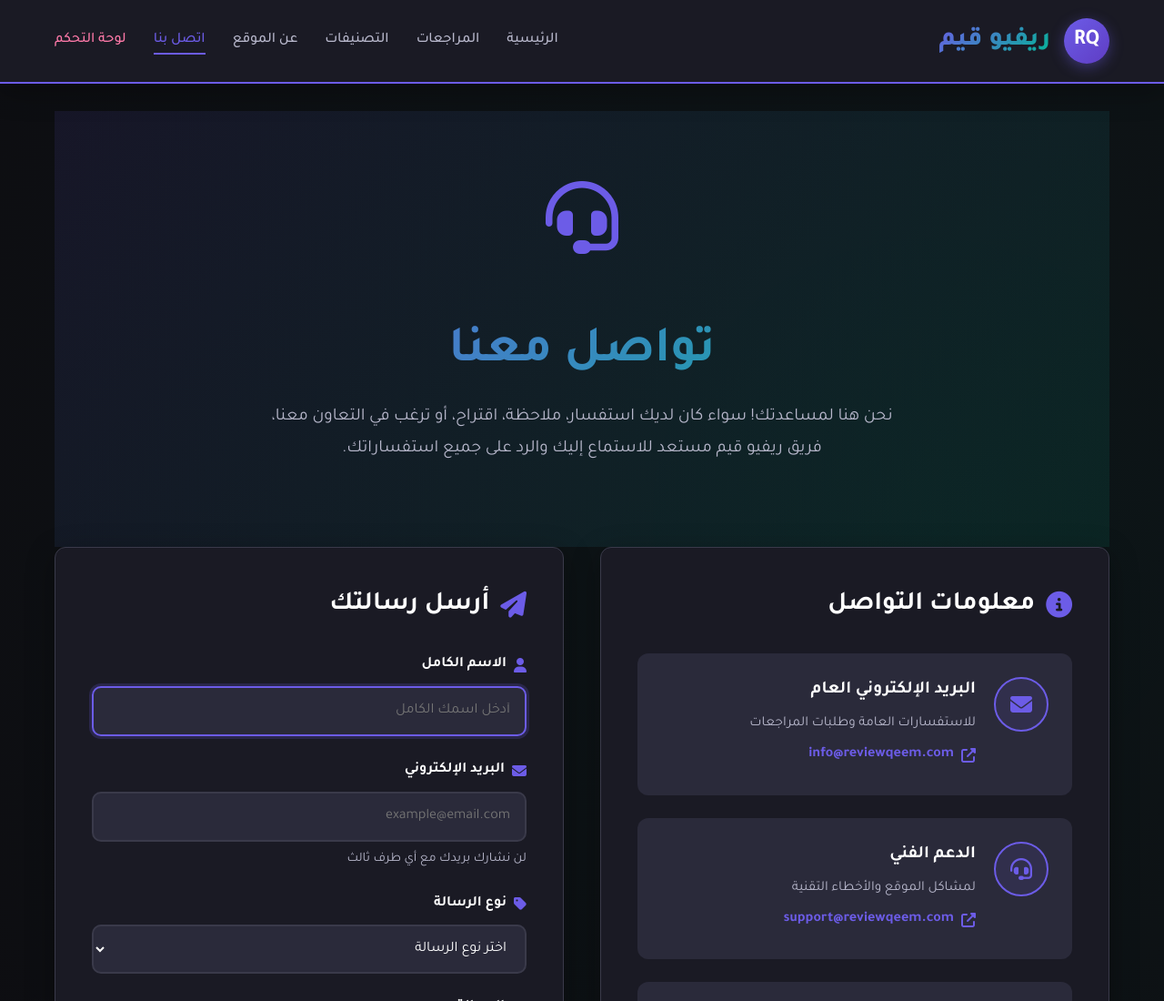
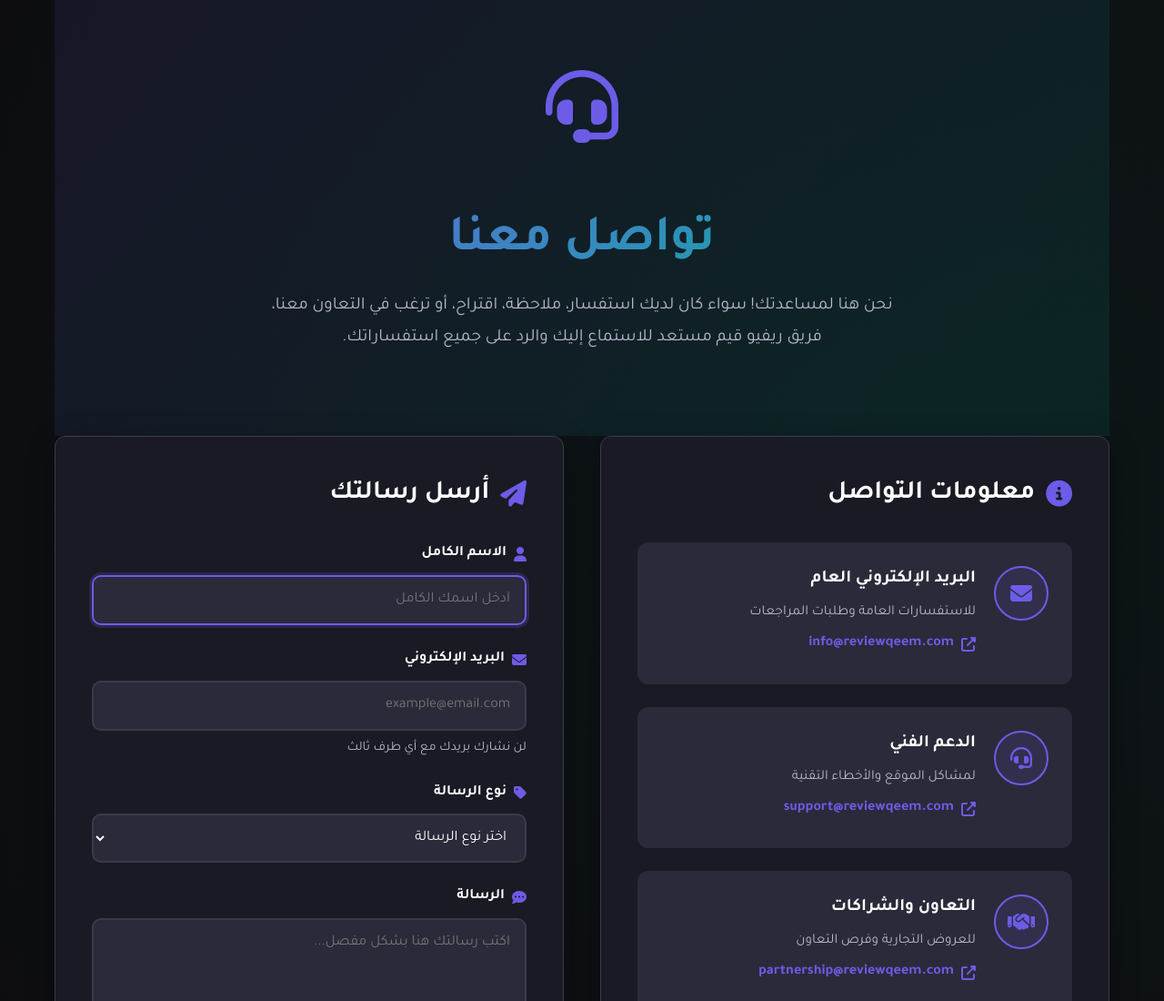
Before and after one commit to hadiabsi22-ctrl/reviewqeem-frontend, a plain HTML site: page contact.html in a window 1280 px wide. Shown: the top 1100 px of the page at 91% size. Drawn offline with Linux system fonts and the light colour scheme.

Commit message:
Update contact.html

```diff
--- a/contact.html
+++ b/contact.html
@@ -656,26 +656,6 @@
 </head>
 
 <body>
-    <!-- Header -->
-    <header class="admin-header">
-        <div class="container">
-            <div class="header-content">
-                <a href="index.html" class="logo">
-                    <div class="logo-icon">RQ</div>
-                    <div class="logo-text">ريفيو قيم</div>
-                </a>
-
-                <ul class="nav-links">
-                    <li><a href="index.html">الرئيسية</a></li>
-                    <li><a href="reviews.html">المراجعات</a></li>
-                    <li><a href="categories.html">التصنيفات</a></li>
-                    <li><a href="about.html">عن الموقع</a></li>
-                    <li><a href="contact.html" class="active">اتصل بنا</a></li>
-                    <li><a href="admin-login.html" style="color: var(--accent);">لوحة التحكم</a></li>
-                </ul>
-            </div>
-        </div>
-    </header>
 
     <!-- Hero Section -->
     <div class="container">
```
